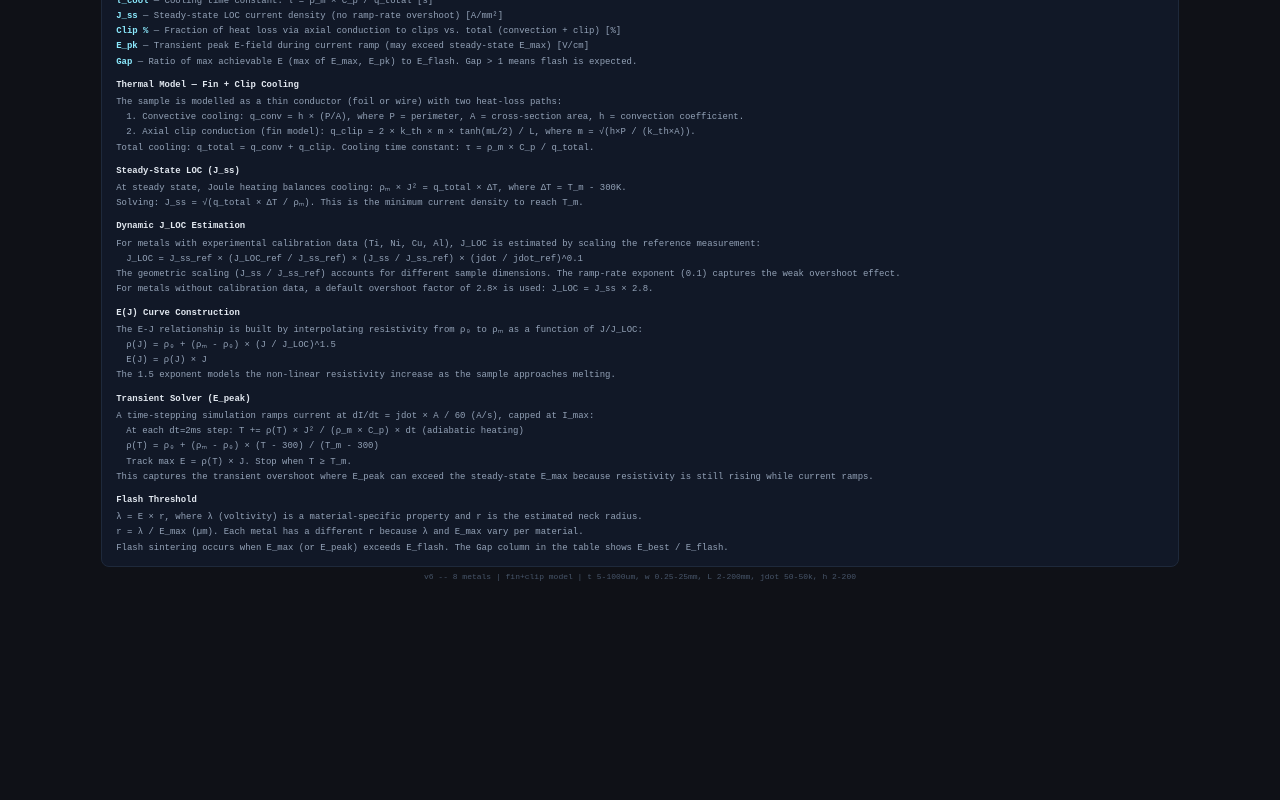
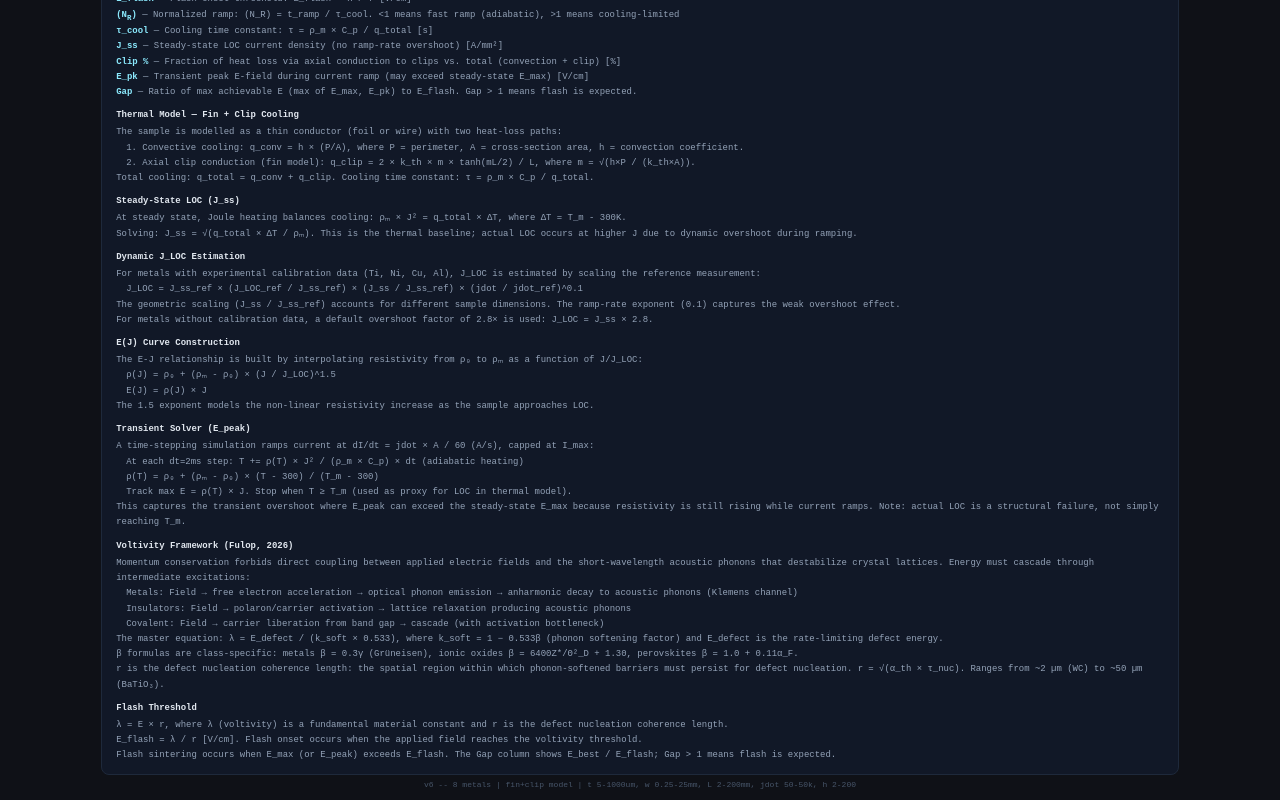
Before and after one commit to ricfulop/flash-process-window, a React (Vite) app: page / in a window 1280 px wide. Shown: the part 1338-2138 px from the top of the page. Before the commit the page ends 1930 px from the top, so only its background shows below. Built offline with nearby package versions, Linux system fonts and the light colour scheme.

Commit message:
docs: major formulas update - voltivity framework, LOC≠Tm, phonon cascade pathways, master equation

```diff
--- a/src/ProcessWindowV5.jsx
+++ b/src/ProcessWindowV5.jsx
@@ -747,11 +747,11 @@ export default function ProcessWindowV5() {
           <div><b style={{ color: "#8be9fd" }}>C<sub>p</sub></b>{" — Specific heat capacity [J/(kg\u00B7K)]"}</div>
           <div><b style={{ color: "#8be9fd" }}>{"\u03C1_m"}</b>{" — Mass density [kg/m\u00B3]"}</div>
           <div><b style={{ color: "#8be9fd" }}>k<sub>th</sub></b>{" — Thermal conductivity [W/(m\u00B7K)]"}</div>
-          <div><b style={{ color: "#8be9fd" }}>{"\u03BB"}</b>{" (voltivity) — Flash threshold parameter, material-specific [V/cm \u00D7 \u00B5m]. \u03BB = E \u00D7 r"}</div>
+          <div><b style={{ color: "#8be9fd" }}>{"\u03BB"}</b>{" (voltivity) — Fundamental material constant [V/cm \u00D7 \u00B5m]. Quantifies the threshold for resonant coupling between applied electric fields and phonon modes. \u03BB = E \u00D7 r. Invariant per material (CV < 2%). Spans ~1,000 V\u00B7\u00B5m (metals) to ~27,000 V\u00B7\u00B5m (covalent carbides)."}</div>
           <div><b style={{ color: "#8be9fd" }}>r</b>{" — Defect nucleation coherence length [\u00B5m]. r = \u03BB / E. The spatial region within which phonon-softened barriers enable defect nucleation. r = \u221A(\u03B1_th \u00D7 \u03C4_nuc). Varies per metal."}</div>
           <div><b style={{ color: "#8be9fd" }}>J</b>{" — Current density [A/mm\u00B2]"}</div>
           <div><b style={{ color: "#8be9fd" }}>E</b>{" — Electric field [V/cm]. E = \u03C1 \u00D7 J"}</div>
-          <div><b style={{ color: "#8be9fd" }}>J_LOC</b>{" — Loss of Cohesion current density: the J at which the compact loses structural integrity [A/mm\u00B2]. Distinct from T\u2098."}</div>
+          <div><b style={{ color: "#8be9fd" }}>J_LOC</b>{" — Loss of Cohesion current density [A/mm\u00B2]. The J at which the compact loses structural integrity. LOC is a structural failure distinct from simply reaching T\u2098; it depends on geometry, ramp rate, and cooling."}</div>
           <div><b style={{ color: "#8be9fd" }}>J_flash</b>{" — Current density at which E = E_flash (flash onset). J_flash = E_flash / \u03C1\u2098 [A/mm\u00B2]"}</div>
           <div><b style={{ color: "#8be9fd" }}>E_max</b>{" — Peak electric field at LOC: E_max = \u03C1\u2098 \u00D7 J_LOC [V/cm]"}</div>
           <div><b style={{ color: "#8be9fd" }}>E_flash</b>{" — Flash onset threshold: E_flash = \u03BB / r [V/cm]"}</div>
@@ -774,7 +774,7 @@ export default function ProcessWindowV5() {
         <div style={{ marginBottom: 8 }}>
           <div style={{ color: "#e2e8f0", fontWeight: 600, marginBottom: 2 }}>Steady-State LOC (J_ss)</div>
           <div>{"At steady state, Joule heating balances cooling: \u03C1\u2098 \u00D7 J\u00B2 = q_total \u00D7 \u0394T, where \u0394T = T_m - 300K."}</div>
-          <div>{"Solving: J_ss = \u221A(q_total \u00D7 \u0394T / \u03C1\u2098). This is the minimum current density to reach T_m."}</div>
+          <div>{"Solving: J_ss = \u221A(q_total \u00D7 \u0394T / \u03C1\u2098). This is the thermal baseline; actual LOC occurs at higher J due to dynamic overshoot during ramping."}</div>
         </div>
 
         <div style={{ marginBottom: 8 }}>
@@ -790,7 +790,7 @@ export default function ProcessWindowV5() {
           <div>{"The E-J relationship is built by interpolating resistivity from \u03C1\u2080 to \u03C1\u2098 as a function of J/J_LOC:"}</div>
           <div style={{ paddingLeft: 10 }}>{"\u03C1(J) = \u03C1\u2080 + (\u03C1\u2098 - \u03C1\u2080) \u00D7 (J / J_LOC)^1.5"}</div>
           <div style={{ paddingLeft: 10 }}>{"E(J) = \u03C1(J) \u00D7 J"}</div>
-          <div>{"The 1.5 exponent models the non-linear resistivity increase as the sample approaches melting."}</div>
+          <div>{"The 1.5 exponent models the non-linear resistivity increase as the sample approaches LOC."}</div>
         </div>
 
         <div style={{ marginBottom: 8 }}>
@@ -798,15 +798,26 @@ export default function ProcessWindowV5() {
           <div>{"A time-stepping simulation ramps current at dI/dt = jdot \u00D7 A / 60 (A/s), capped at I_max:"}</div>
           <div style={{ paddingLeft: 10 }}>{"At each dt=2ms step: T += \u03C1(T) \u00D7 J\u00B2 / (\u03C1_m \u00D7 C_p) \u00D7 dt (adiabatic heating)"}</div>
           <div style={{ paddingLeft: 10 }}>{"\u03C1(T) = \u03C1\u2080 + (\u03C1\u2098 - \u03C1\u2080) \u00D7 (T - 300) / (T_m - 300)"}</div>
-          <div style={{ paddingLeft: 10 }}>{"Track max E = \u03C1(T) \u00D7 J. Stop when T \u2265 T_m."}</div>
-          <div>{"This captures the transient overshoot where E_peak can exceed the steady-state E_max because resistivity is still rising while current ramps."}</div>
+          <div style={{ paddingLeft: 10 }}>{"Track max E = \u03C1(T) \u00D7 J. Stop when T \u2265 T_m (used as proxy for LOC in thermal model)."}</div>
+          <div>{"This captures the transient overshoot where E_peak can exceed the steady-state E_max because resistivity is still rising while current ramps. Note: actual LOC is a structural failure, not simply reaching T_m."}</div>
+        </div>
+
+        <div style={{ marginBottom: 8 }}>
+          <div style={{ color: "#e2e8f0", fontWeight: 600, marginBottom: 2 }}>Voltivity Framework (Fulop, 2026)</div>
+          <div>{"Momentum conservation forbids direct coupling between applied electric fields and the short-wavelength acoustic phonons that destabilize crystal lattices. Energy must cascade through intermediate excitations:"}</div>
+          <div style={{ paddingLeft: 10 }}>{"Metals: Field \u2192 free electron acceleration \u2192 optical phonon emission \u2192 anharmonic decay to acoustic phonons (Klemens channel)"}</div>
+          <div style={{ paddingLeft: 10 }}>{"Insulators: Field \u2192 polaron/carrier activation \u2192 lattice relaxation producing acoustic phonons"}</div>
+          <div style={{ paddingLeft: 10 }}>{"Covalent: Field \u2192 carrier liberation from band gap \u2192 cascade (with activation bottleneck)"}</div>
+          <div>{"The master equation: \u03BB = E_defect / (k_soft \u00D7 0.533), where k_soft = 1 \u2212 0.533\u03B2 (phonon softening factor) and E_defect is the rate-limiting defect energy."}</div>
+          <div>{"\u03B2 formulas are class-specific: metals \u03B2 = 0.3\u03B3 (Gr\u00FCneisen), ionic oxides \u03B2 = 6400Z*/\u0398\u00B2_D + 1.30, perovskites \u03B2 = 1.0 + 0.11\u03B1_F."}</div>
+          <div>{"r is the defect nucleation coherence length: the spatial region within which phonon-softened barriers must persist for defect nucleation. r = \u221A(\u03B1_th \u00D7 \u03C4_nuc). Ranges from ~2 \u00B5m (WC) to ~50 \u00B5m (BaTiO\u2083)."}</div>
         </div>
 
         <div>
           <div style={{ color: "#e2e8f0", fontWeight: 600, marginBottom: 2 }}>Flash Threshold</div>
-          <div>{"\u03BB = E \u00D7 r, where \u03BB (voltivity) is a material-specific property and r is the estimated neck radius."}</div>
-          <div>{"r = \u03BB / E_max (\u00B5m). Each metal has a different r because \u03BB and E_max vary per material."}</div>
-          <div>{"Flash sintering occurs when E_max (or E_peak) exceeds E_flash. The Gap column in the table shows E_best / E_flash."}</div>
+          <div>{"\u03BB = E \u00D7 r, where \u03BB (voltivity) is a fundamental material constant and r is the defect nucleation coherence length."}</div>
+          <div>{"E_flash = \u03BB / r [V/cm]. Flash onset occurs when the applied field reaches the voltivity threshold."}</div>
+          <div>{"Flash sintering occurs when E_max (or E_peak) exceeds E_flash. The Gap column shows E_best / E_flash; Gap > 1 means flash is expected."}</div>
         </div>
       </div>
       <div style={{
```
